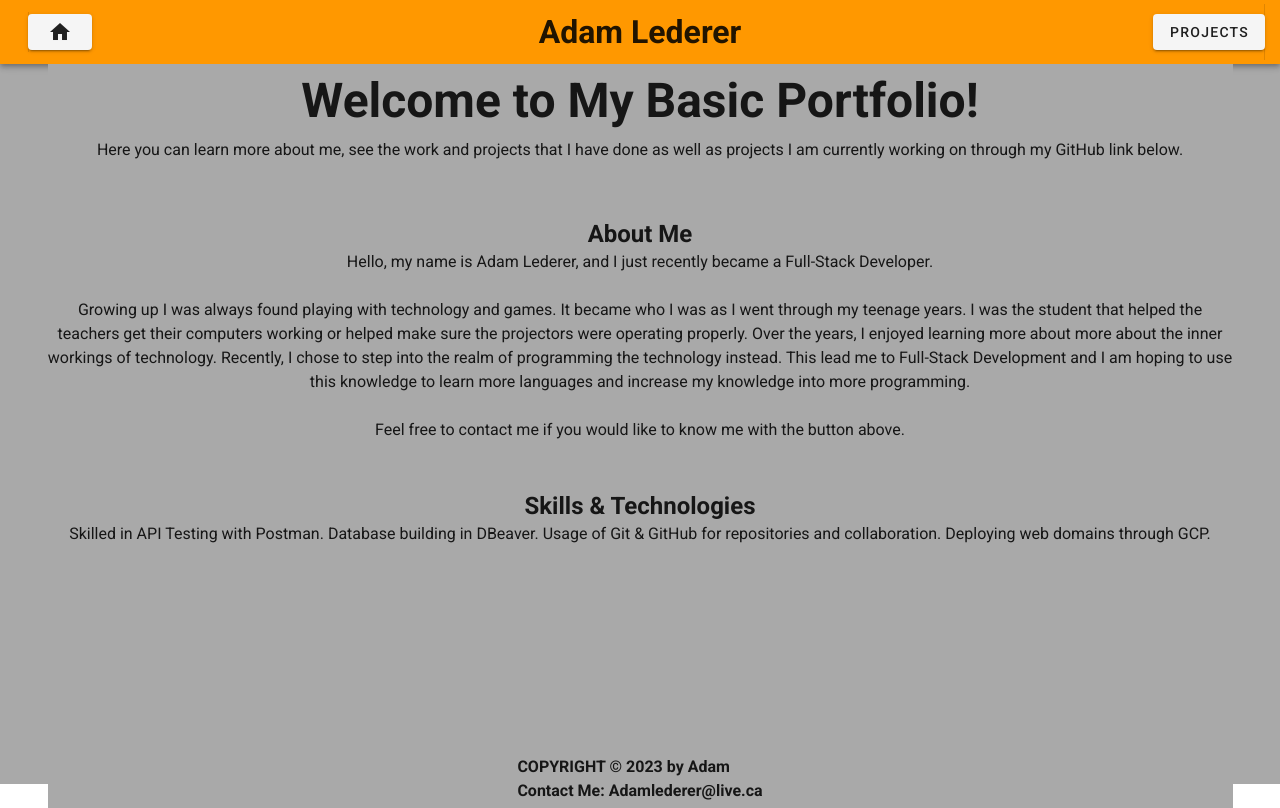
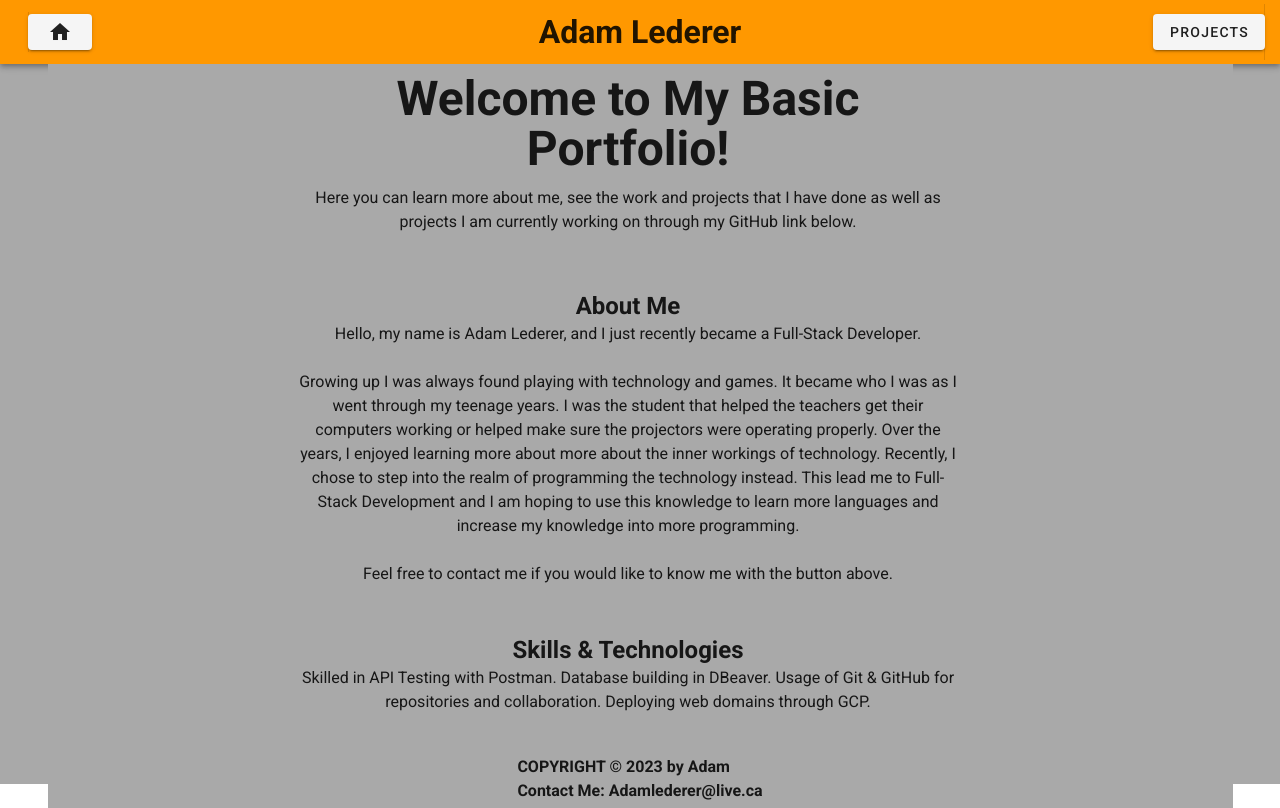
Before and after one commit to AdamL29/portfolio, a Vue app: page /#/ in a window 1280 px wide. Built offline with nearby package versions, Linux system fonts and the light colour scheme.

Commit message:
fixed text alignment

```diff
--- a/src/components/HomePage.vue
+++ b/src/components/HomePage.vue
@@ -75,7 +75,11 @@
 <style scoped>
 .body{
     height: 90vh;
-    right: 20%;
-    /* transform: translateX(-50%); */
+}
+.text-center{
+  position: absolute;
+  top: 10px;
+  left: 50%;
+  transform: translateX(-50%);
 }
 </style>
```
